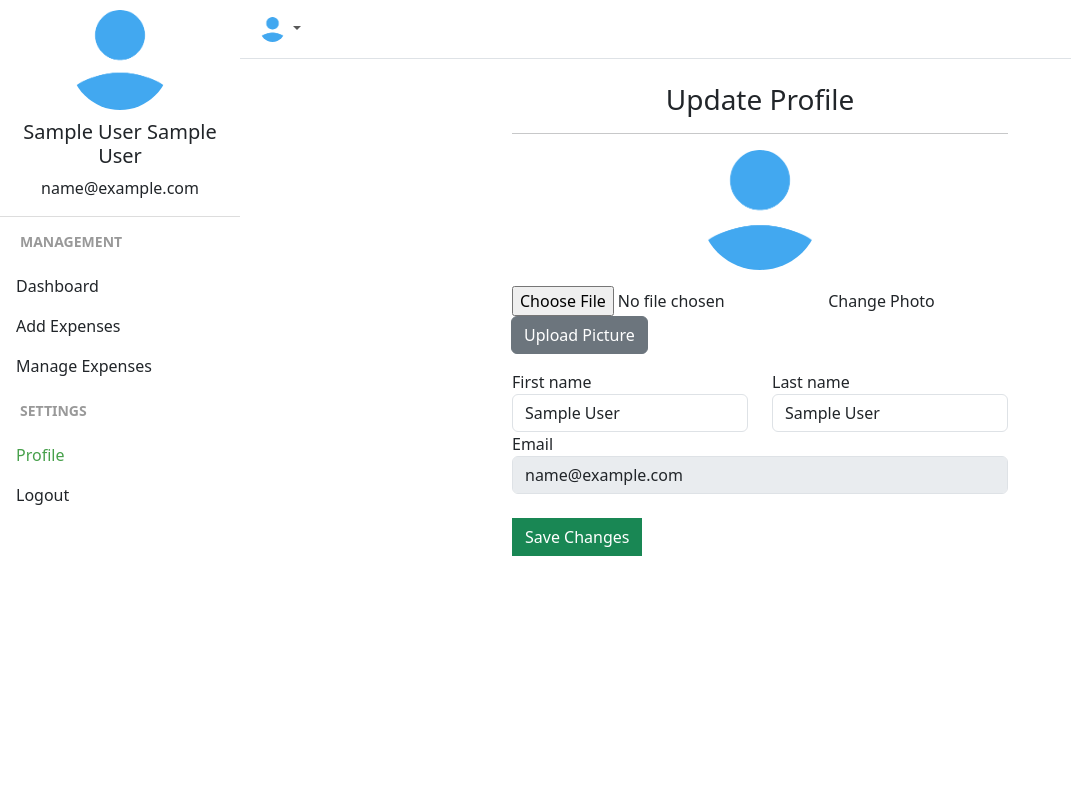
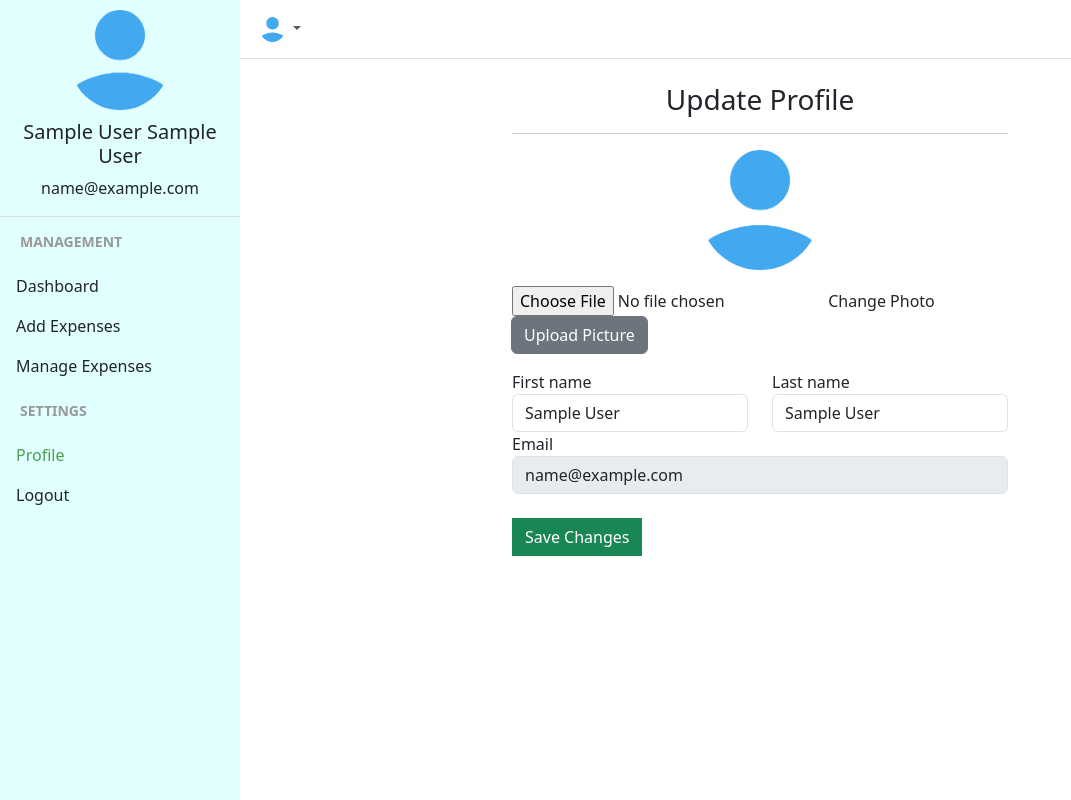
Before and after one commit to Reyko2/2itg_grp5_financeweb, a PHP site: page /profile.php in a window 1280 px wide. Shown: the whole page, without its empty margins (0-1071 px from the left). Run offline with PHP 8.4, Linux system fonts and the light colour scheme; the visitor is signed in with stand-in values (Sample User, id 1); data that the repository does not hold is empty; some libraries are stand-ins or nearby versions.

Commit message:
front end for sidebar addedd colors

```diff
--- a/profile.php
+++ b/profile.php
@@ -70,22 +70,22 @@
     <div class="d-flex" id="wrapper">
 
         <!-- Sidebar -->
-        <div class="border-right" id="sidebar-wrapper">
+        <div class="border-right" id="sidebar-wrapper" style="background-color:#e1ffff">
             <div class="user">
                 <img class="img img-fluid rounded-circle" src="<?php echo $userprofile ?>" width="120">
                 <h5><?php echo $username ?></h5>
                 <p><?php echo $useremail ?></p>
             </div>
-            <div class="sidebar-heading">Management</div>
+            <div class="sidebar-heading" style="background-color:#e1ffff">Management</div>
             <div class="list-group list-group-flush">
-                <a href="index.php" class="list-group-item list-group-item-action"><span data-feather="home"></span> Dashboard</a>
-                <a href="add_expense.php" class="list-group-item list-group-item-action "><span data-feather="plus-square"></span> Add Expenses</a>
-                <a href="manage_expense.php" class="list-group-item list-group-item-action "><span data-feather="dollar-sign"></span> Manage Expenses</a>
+                <a href="index.php" style="background-color:#e1ffff" class="list-group-item list-group-item-action"><span data-feather="home"></span> Dashboard</a>
+                <a href="add_expense.php" style="background-color:#e1ffff" class="list-group-item list-group-item-action "><span data-feather="plus-square"></span> Add Expenses</a>
+                <a href="manage_expense.php" style="background-color:#e1ffff" class="list-group-item list-group-item-action "><span data-feather="dollar-sign"></span> Manage Expenses</a>
             </div>
-            <div class="sidebar-heading">Settings </div>
+            <div class="sidebar-heading" style="background-color:#e1ffff">Settings </div>
             <div class="list-group list-group-flush">
-                <a href="profile.php" class="list-group-item list-group-item-action sidebar-active"><span data-feather="user"></span> Profile</a>
-                <a href="logout.php" class="list-group-item list-group-item-action "><span data-feather="power"></span> Logout</a>
+                <a href="profile.php" style="background-color:#e1ffff" class="list-group-item list-group-item-action sidebar-active"><span data-feather="user"></span> Profile</a>
+                <a href="logout.php" style="background-color:#e1ffff" class="list-group-item list-group-item-action "><span data-feather="power"></span> Logout</a>
             </div>
         </div>
         <!-- /#sidebar-wrapper -->
```
Also changed, not shown: add_expense.php (+8 -8 lines), index.php (+9 -9 lines), manage_expense.php (+6 -6 lines).
